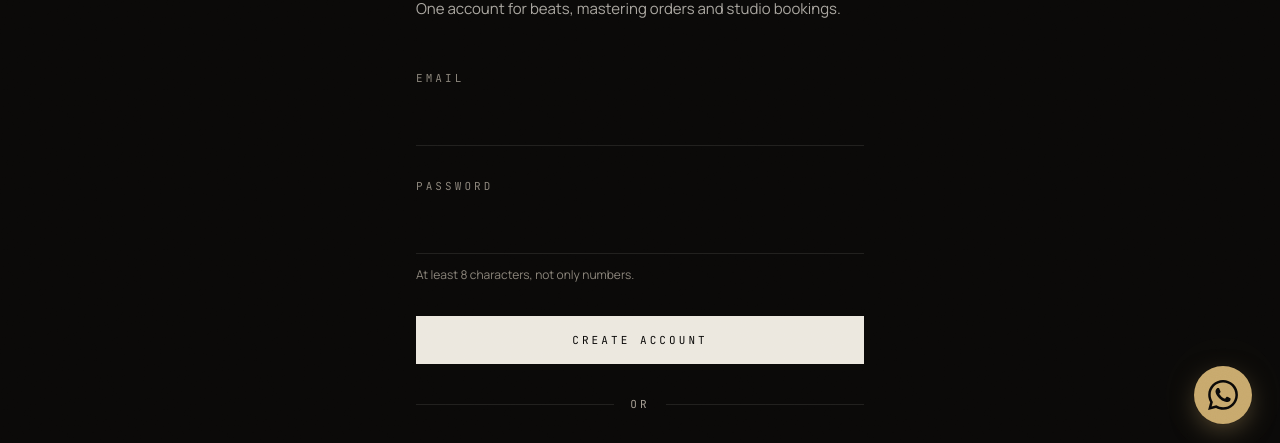
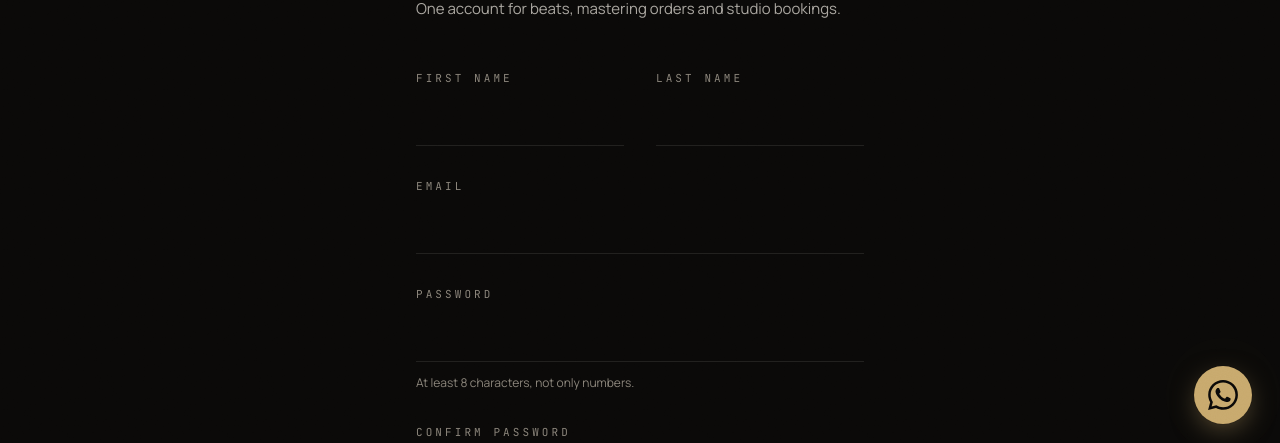
Before and after one commit to selamet/pars-studio-v2, a Next.js app: page /en/account/signup in a window 1280 px wide. Shown: the part 348-791 px from the top of the page. Built offline with nearby package versions, Linux system fonts and the light colour scheme; no server answers.

Commit message:
PSW-20-feat: ask for first/last name and password confirmation on sign-up

```diff
--- a/messages/en.json
+++ b/messages/en.json
@@ -545,9 +545,13 @@
   "auth": {
     "eyebrow": "009",
     "fields": {
+      "firstName": "First name",
+      "lastName": "Last name",
       "email": "Email",
       "password": "Password",
-      "passwordHint": "At least 8 characters, not only numbers."
+      "passwordHint": "At least 8 characters, not only numbers.",
+      "passwordConfirm": "Confirm password",
+      "passwordMismatch": "Passwords don't match."
     },
     "login": {
       "label": "ACCOUNT",
--- a/messages/tr.json
+++ b/messages/tr.json
@@ -545,9 +545,13 @@
   "auth": {
     "eyebrow": "009",
     "fields": {
+      "firstName": "Ad",
+      "lastName": "Soyad",
       "email": "E-posta",
       "password": "Şifre",
-      "passwordHint": "En az 8 karakter, sadece rakamlardan oluşmasın."
+      "passwordHint": "En az 8 karakter, sadece rakamlardan oluşmasın.",
+      "passwordConfirm": "Şifre tekrar",
+      "passwordMismatch": "Şifreler eşleşmiyor."
     },
     "login": {
       "label": "HESAP",
--- a/src/components/auth/SignupForm.tsx
+++ b/src/components/auth/SignupForm.tsx
@@ -16,8 +16,11 @@ export default function SignupForm({ locale }: { locale: string }) {
   const router = useRouter();
   const { refresh } = useAuth();
 
+  const [firstName, setFirstName] = useState('');
+  const [lastName, setLastName] = useState('');
   const [email, setEmail] = useState('');
   const [password, setPassword] = useState('');
+  const [passwordConfirm, setPasswordConfirm] = useState('');
   const [submitting, setSubmitting] = useState(false);
   const [error, setError] = useState<string | null>(null);
   const [fieldErrors, setFieldErrors] = useState<Record<string, string[]>>({});
@@ -25,12 +28,22 @@ export default function SignupForm({ locale }: { locale: string }) {
 
   async function onSubmit(e: React.FormEvent) {
     e.preventDefault();
+    setError(null);
+    // The confirmation only guards against typos; the API takes one password.
+    if (password !== passwordConfirm) {
+      setFieldErrors({ password_confirm: [t('fields.passwordMismatch')] });
+      return;
+    }
     setSubmitting(true);
-    setError(null);
     setFieldErrors({});
     try {
       await ensureCsrf();
-      const { status, data } = await signup(email, password);
+      const { status, data } = await signup({
+        first_name: firstName.trim(),
+        last_name: lastName.trim(),
+        email,
+        password,
+      });
       if (status === 200 && data.meta.is_authenticated) {
         await refresh();
         router.push(`/${locale}/account`);
@@ -63,6 +76,26 @@ export default function SignupForm({ locale }: { locale: string }) {
   return (
     <div className="flex flex-col gap-8">
       <form onSubmit={onSubmit} className="flex flex-col gap-8" noValidate>
+        <div className="grid gap-8 sm:grid-cols-2">
+          <Field
+            id="first_name"
+            label={t('fields.firstName')}
+            autoComplete="given-name"
+            required
+            value={firstName}
+            onChange={(e) => setFirstName(e.target.value)}
+            error={fieldErrors.first_name?.[0]}
+          />
+          <Field
+            id="last_name"
+            label={t('fields.lastName')}
+            autoComplete="family-name"
+            required
+            value={lastName}
+            onChange={(e) => setLastName(e.target.value)}
+            error={fieldErrors.last_name?.[0]}
+          />
+        </div>
         <Field
           id="email"
           type="email"
@@ -84,6 +117,17 @@ export default function SignupForm({ locale }: { locale: string }) {
           onChange={(e) => setPassword(e.target.value)}
           hint={t('fields.passwordHint')}
           error={fieldErrors.password?.[0]}
+        />
+        <Field
+          id="password_confirm"
+          type="password"
+          label={t('fields.passwordConfirm')}
+          autoComplete="new-password"
+          required
+          minLength={8}
+          value={passwordConfirm}
+          onChange={(e) => setPasswordConfirm(e.target.value)}
+          error={fieldErrors.password_confirm?.[0]}
         />
 
         {error && <FormError>{error}</FormError>}
--- a/src/lib/api/auth.ts
+++ b/src/lib/api/auth.ts
@@ -55,10 +55,17 @@ export function login(email: string, password: string) {
   });
 }
 
-export function signup(email: string, password: string) {
+export type SignupInput = {
+  first_name: string;
+  last_name: string;
+  email: string;
+  password: string;
+};
+
+export function signup(input: SignupInput) {
   return apiFetch<AuthResponse>(`${HEADLESS}/auth/signup`, {
     method: 'POST',
-    body: { email, password },
+    body: input,
     allowStatuses: [401],
   });
 }
```
